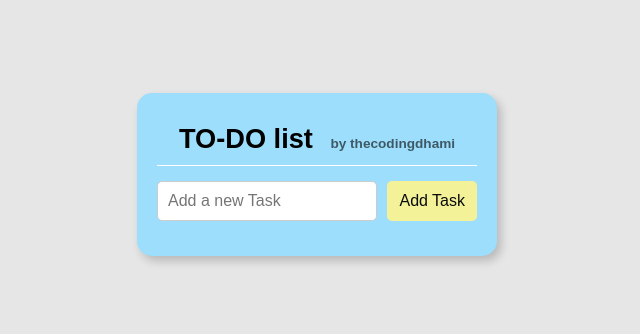
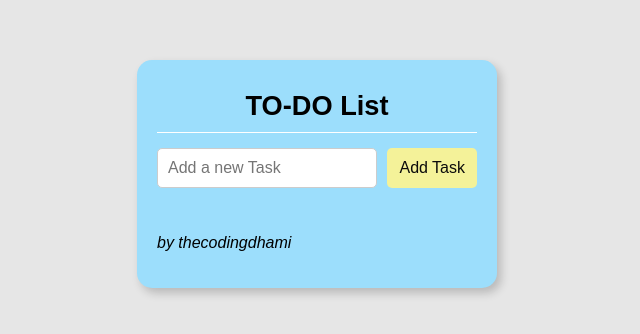
Before and after one commit to thecodingdhami/To-Do-List-App, a plain HTML site: page index.html in a window 1280 px wide. Shown: the part 226-560 px from the top of the page, without its empty margins (323-963 px from the left). Drawn offline with Linux system fonts and the light colour scheme.

Commit message:
Update index.html

```diff
--- a/index.html
+++ b/index.html
@@ -3,20 +3,24 @@
 <head>
     <meta charset="UTF-8">
     <meta name="viewport" content="width=device-width, initial-scale=1.0">
-    <link rel="stylesheet" href="style.css" class="rel">
+    <link rel="stylesheet" href="style.css">
     <title>TO-DO list</title>
 </head>
 <body>
     <div class="container">
         <div class="header">
-            TO-DO list
-            <span class="author">by thecodingdhami</span>
+            TO-DO List
         </div>
+
         <div class="addTask">
             <input type="text" placeholder="Add a new Task" id="inputTask">
-            <button onclick="addTask()"> Add Task</button>
+            <button onclick="addTask()">Add Task</button>
         </div>
+
         <ul class="task-List" id="taskList"></ul>
+
+        <!-- Signature -->
+        <p class="signature"><i>by thecodingdhami</i></p>
     </div>
 
     <script src="script.js"></script>
```
